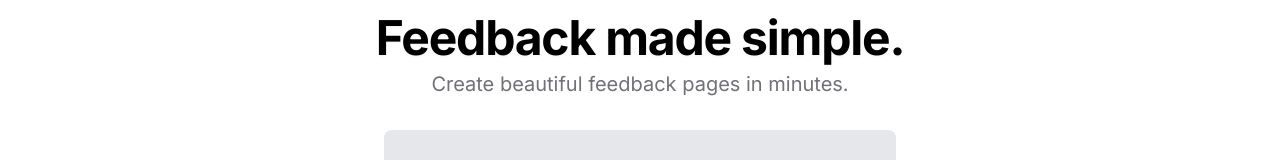
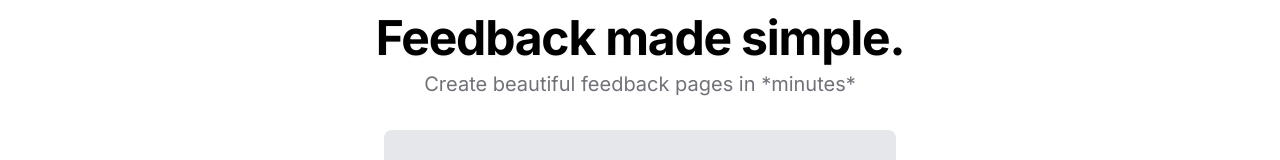
Before and after one commit to ramezj/astralics, a Next.js app in the folder client/: page / in a window 1280 px wide. Shown: the part 154-314 px from the top of the page. Built offline with nearby package versions, Linux system fonts and the light colour scheme; no server answers.

Commit message:
added **

```diff
--- a/client/pages/index.js
+++ b/client/pages/index.js
@@ -51,7 +51,7 @@ export default function Component() {
               x:0
             }}
             transition={{duration: 0.8}} className="leading-7 [&:not(:first-child)]:mt-6 text-muted-foreground text-xl">
-              Create beautiful feedback pages in minutes.
+              Create beautiful feedback pages in *minutes*
             </motion.h1>
             </div>
             </div>
```
